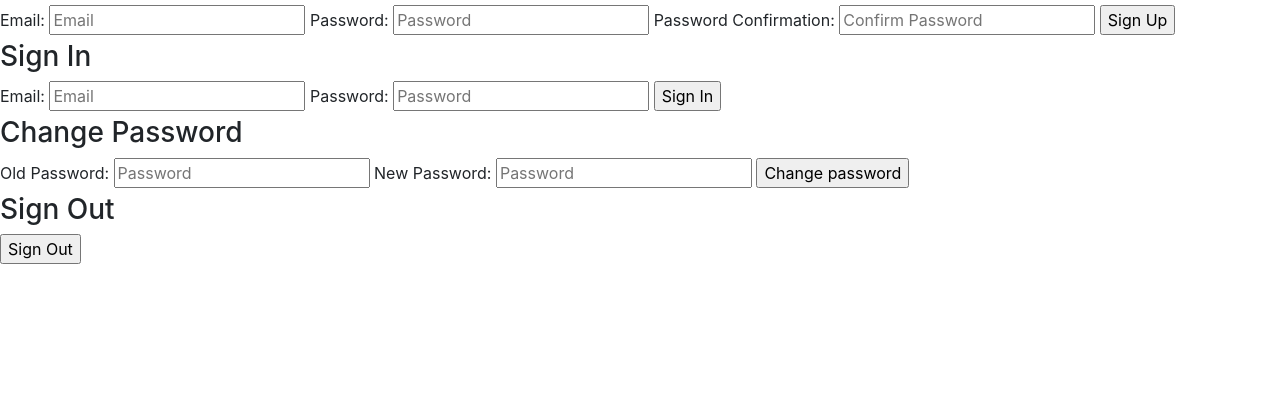
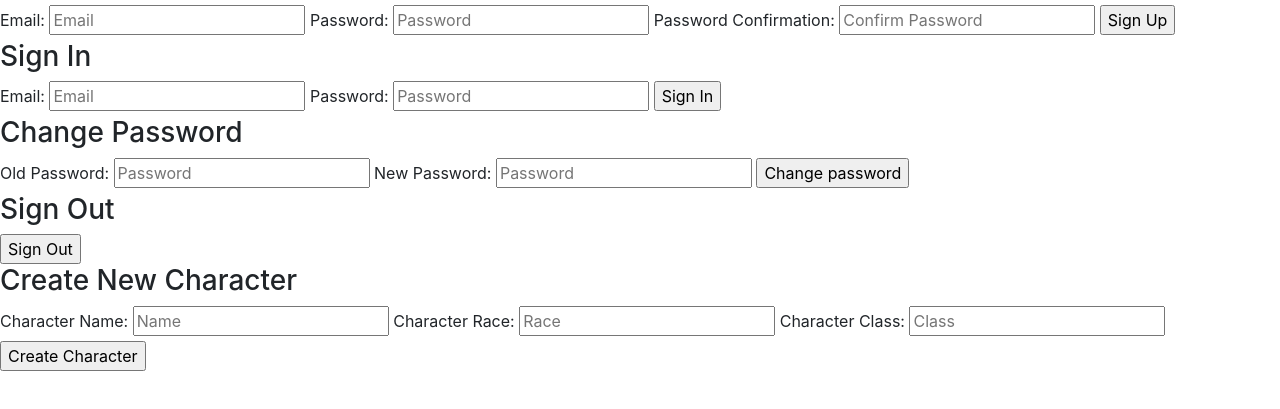
Before and after one commit to ajevans451/full-stack-client, a website built with webpack: page index.html in a window 1280 px wide. Shown: the part 101-510 px from the top of the page. Built offline with nearby package versions, Linux system fonts and the light colour scheme.

Commit message:
add char create form

```diff
--- a/index.html
+++ b/index.html
@@ -44,5 +44,15 @@
         <h3>Sign Out</h3>
         <input type='submit' value="Sign Out">
       </form>
+      <form id='char-create-form'>
+        <h3>Create New Character</h3>
+        <label for='char-create-name'>Character Name:</label>
+        <input required id='char-create-name' placeholder='Name'>
+        <label for='char-create-race'>Character Race:</label>
+        <input required id='char-create-race' placeholder='Race'>
+        <label for='char-create-class'>Character Class:</label>
+        <input required id='char-create-class' placeholder='Class'>
+        <input type='submit' value="Create Character">
+      </form>
     </body>
 </html>
```
